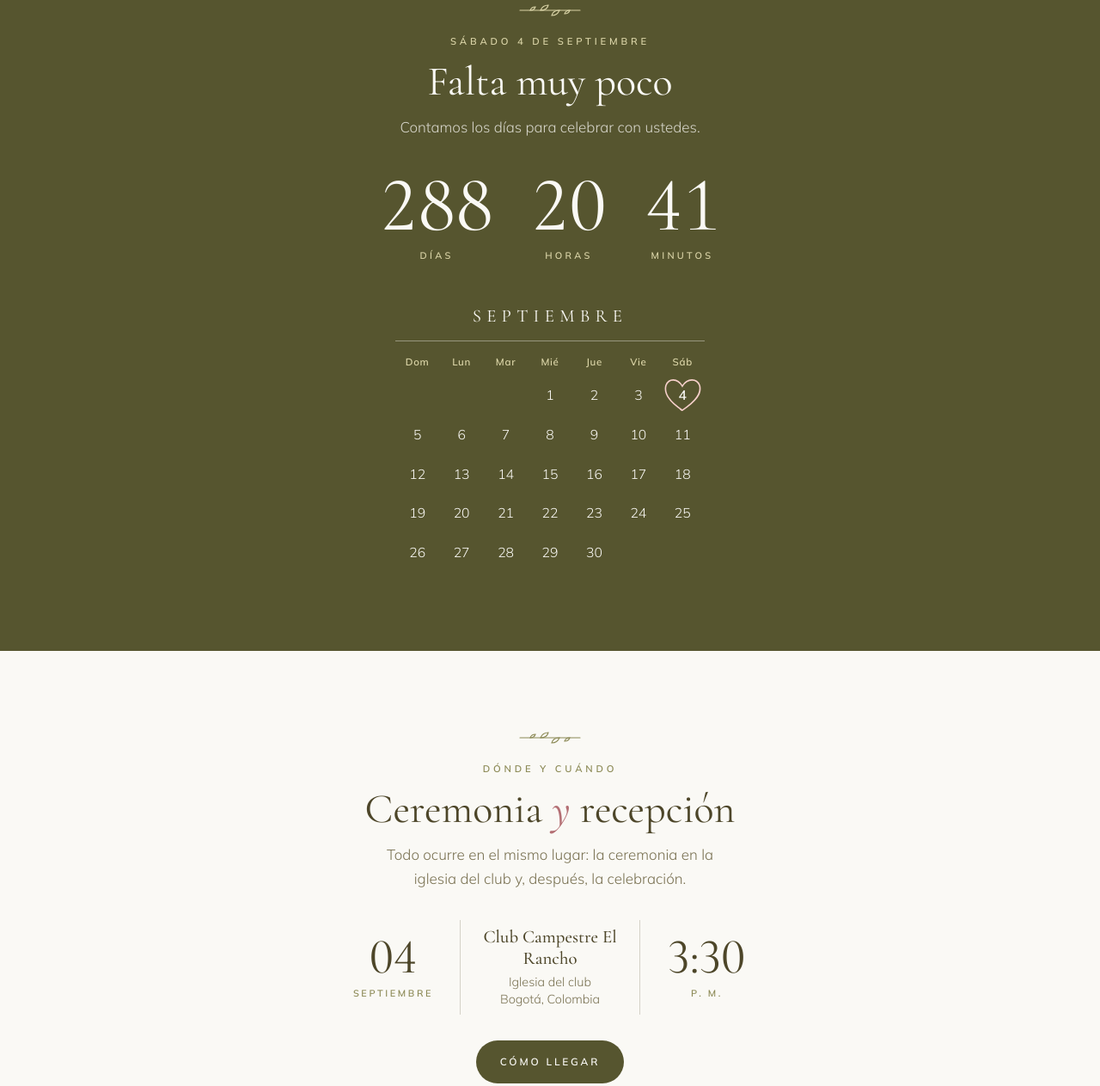
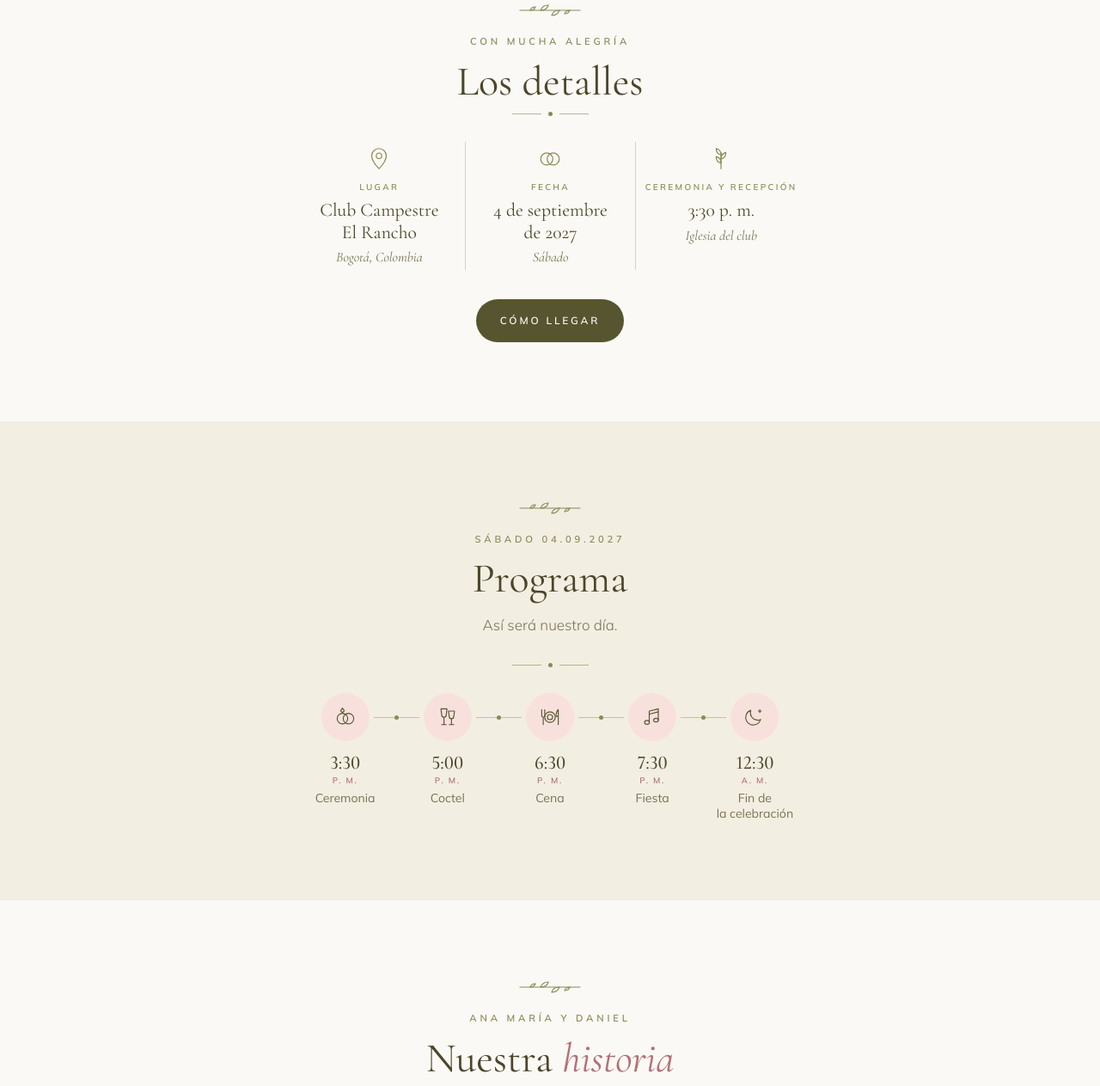
Before and after one commit to danielrosascsc/Boda, a plain HTML site: page index.html in a window 1280 px wide. Shown: the part 1570-2833 px from the top of the page at 86% size. Drawn offline with nearby package versions, Linux system fonts and the light colour scheme.

Commit message:
Reemplaza cuenta regresiva y calendario por Los detalles; programa en línea horizontal
Co-Authored-By: Claude Opus 5.5 <noreply@anthropic.com>
Claude-Session: https://claude.ai/code/session_018vRjcGNxPwCRffgP65XnTn

```diff
--- a/index.html
+++ b/index.html
@@ -111,31 +111,17 @@ section{padding:clamp(56px,12vw,92px) 0;text-align:center;scroll-margin-top:var(
 .flores img.espejo{display:none;transform:scaleX(-1)}
 @media (min-width:900px){.flores img{width:50%}.flores img.espejo{display:block}}
 
-/* Cuenta regresiva y calendario */
-.cuenta{display:flex;justify-content:center;gap:clamp(18px,7vw,44px);margin:0 0 42px}
-.cuenta b{
-  display:block;font-family:var(--display);font-weight:400;font-size:clamp(3.4rem,17vw,5.6rem);line-height:.95;
-  font-variant-numeric:tabular-nums lining-nums;
-}
-.cuenta span{font-size:.68rem;letter-spacing:.3em;text-transform:uppercase;font-weight:600;color:#D9D3A6}
-.calendario{max-width:360px;margin:0 auto}
-.calendario h3{font-size:1.3rem;letter-spacing:.3em;text-transform:uppercase;padding-bottom:10px;border-bottom:1px solid rgba(250,249,245,.4);margin-bottom:8px}
-.rejilla{display:grid;grid-template-columns:repeat(7,1fr);row-gap:2px;font-variant-numeric:tabular-nums}
-.rejilla .dia-nombre{font-size:.72rem;letter-spacing:.06em;font-weight:600;color:#D9D3A6;padding:6px 0}
-.rejilla .dia{position:relative;padding:9px 0;font-size:.98rem}
-.rejilla .gran-dia{font-weight:600}
-.rejilla .gran-dia svg{position:absolute;left:50%;top:50%;width:50px;height:46px;transform:translate(-50%,-52%);overflow:visible}
-.rejilla .gran-dia path{fill:none;stroke:#F6CFCA;stroke-width:1.6;stroke-linecap:round;stroke-dasharray:140;stroke-dashoffset:0;animation:trazo 1.6s ease-out .4s backwards}
-@keyframes trazo{from{stroke-dashoffset:140}}
-
-/* Ceremonia */
-.ficha{display:grid;grid-template-columns:1fr auto 1fr;align-items:center;margin:0 auto 30px;max-width:520px}
-.ficha > div:not(.centro){padding:0 8px}
-.ficha .num{font-family:var(--display);font-size:clamp(2.2rem,9.5vw,3.6rem);line-height:1;font-variant-numeric:lining-nums}
-.ficha small{display:block;font-size:.68rem;letter-spacing:.24em;text-transform:uppercase;color:var(--oliva);font-weight:600;margin-top:4px}
-.ficha .centro{border-left:1px solid var(--linea);border-right:1px solid var(--linea);padding:8px 16px;max-width:210px}
-.ficha .centro b{font-family:var(--display);font-weight:500;font-size:1.3rem;display:block;line-height:1.2}
-.ficha .centro span{color:var(--tinta-suave);font-size:.9rem;line-height:1.4;display:block;margin-top:4px}
+/* Los detalles: tres columnas con líneas finas, como una invitación impresa */
+.detalles{display:grid;grid-template-columns:repeat(3,1fr);margin:6px 0 34px}
+.detalle{padding:4px 10px;display:flex;flex-direction:column;align-items:center}
+.detalle + .detalle{border-left:1px solid var(--linea)}
+.detalle svg{width:30px;height:30px;color:var(--oliva);margin-bottom:10px}
+.detalle small{font-size:.62rem;letter-spacing:.24em;text-transform:uppercase;font-weight:600;color:var(--oliva)}
+.detalle h3{font-size:clamp(1.05rem,4.6vw,1.35rem);line-height:1.2;margin:6px 0 6px}
+.detalle p{margin:0;font-family:var(--display);font-style:italic;font-size:clamp(.9rem,3.8vw,1rem);line-height:1.3;color:var(--tinta-suave)}
+.adorno{display:flex;align-items:center;justify-content:center;gap:8px;margin:-4px 0 30px;color:var(--oliva)}
+.adorno::before,.adorno::after{content:"";height:1px;width:34px;background:currentColor;opacity:.6}
+.adorno i{width:5px;height:5px;border-radius:50%;background:currentColor}
 .boton{
   display:inline-block;font-family:var(--texto);font-weight:600;font-size:.74rem;letter-spacing:.24em;text-transform:uppercase;
   text-decoration:none;color:var(--papel);background:var(--bosque);padding:15px 28px;border-radius:999px;border:0;transition:background .2s;
@@ -143,18 +129,20 @@ section{padding:clamp(56px,12vw,92px) 0;text-align:center;scroll-margin-top:var(
 a.boton:hover{background:var(--malva)}
 .boton.apagado{background:transparent;color:inherit;border:1px dashed currentColor;opacity:.8}
 
-/* Programa: línea central con momentos alternados */
-.programa{list-style:none;margin:0 auto;padding:0;max-width:460px;position:relative}
-.programa::before{content:"";position:absolute;left:50%;top:6px;bottom:6px;width:1px;background:var(--malva);opacity:.5}
-.programa li{display:grid;grid-template-columns:1fr 1fr;position:relative;padding-bottom:26px}
-.programa li:last-child{padding-bottom:0}
-.programa li::before{content:"";position:absolute;left:50%;top:10px;width:9px;height:9px;margin-left:-4.5px;border-radius:50%;background:var(--malva)}
-.momento{padding:0 22px;text-align:right}
-.programa li:nth-child(even) .momento{grid-column:2;text-align:left}
-.momento svg{width:30px;height:30px;color:var(--bosque);display:inline-block;margin-bottom:2px}
-.momento time{display:block;font-size:.74rem;letter-spacing:.22em;text-transform:uppercase;font-weight:600;color:var(--malva);font-variant-numeric:tabular-nums}
-.momento h3{font-size:1.4rem;line-height:1.15;margin-top:2px}
-.momento p{margin:2px 0 0;font-size:.88rem;line-height:1.4;color:var(--tinta-suave)}
+/* Programa: línea horizontal con círculos */
+.dia-linea{list-style:none;margin:0 auto;padding:0;max-width:600px;display:grid;grid-template-columns:repeat(5,1fr);position:relative}
+.dia-linea::before{content:"";position:absolute;top:28px;left:10%;right:10%;height:1px;background:var(--oliva);opacity:.45}
+.dia-linea li{position:relative;display:flex;flex-direction:column;align-items:center;padding:0 2px}
+.dia-linea li:not(:last-child)::after{content:"";position:absolute;top:26px;right:-2.5px;width:5px;height:5px;border-radius:50%;background:var(--oliva)}
+.circulo{
+  width:56px;height:56px;border-radius:50%;display:flex;align-items:center;justify-content:center;position:relative;z-index:1;
+  background:var(--rosa);color:var(--bosque);box-shadow:0 0 0 5px var(--crema);
+}
+.circulo svg{width:28px;height:28px}
+.dia-linea time{display:block;margin-top:14px;font-family:var(--display);font-size:clamp(1.2rem,5vw,1.4rem);line-height:1;font-weight:500;font-variant-numeric:lining-nums}
+.dia-linea time span{display:block;font-family:var(--texto);font-size:.6rem;letter-spacing:.18em;text-transform:uppercase;font-weight:600;color:var(--malva);margin-top:5px}
+.dia-linea h3{font-family:var(--texto);font-weight:400;font-size:clamp(.72rem,3vw,.88rem);line-height:1.3;margin-top:6px;color:var(--tinta-suave)}
+@media (max-width:380px){.circulo{width:48px;height:48px}.circulo svg{width:24px;height:24px}.dia-linea::before{top:24px}.dia-linea li:not(:last-child)::after{top:22px}}
 
 /* Foto principal */
 .foto-portada{
@@ -224,8 +212,7 @@ a.boton:hover{background:var(--malva)}
   </button>
   <nav class="menu" id="menu" hidden aria-label="Secciones">
     <a href="#inicio" data-ir="inicio">Inicio</a>
-    <a href="#cuenta" data-ir="cuenta" style="--punto:var(--bosque)">Cuenta regresiva</a>
-    <a href="#ceremonia" data-ir="ceremonia">Ceremonia y recepción</a>
+    <a href="#detalles" data-ir="detalles" style="--punto:var(--bosque)">Los detalles</a>
     <a href="#programa" data-ir="programa" style="--punto:var(--malva)">Programa</a>
     <a href="#historia" data-ir="historia" style="--punto:var(--durazno)">Nuestra historia</a>
     <a href="#vestimenta" data-ir="vestimenta">Código de vestimenta</a>
@@ -250,61 +237,43 @@ a.boton:hover{background:var(--malva)}
     </div>
   </section>
 
-  <section id="cuenta" class="f-bosque">
+  <section id="detalles">
     <div class="envoltura">
       <svg class="ramita" aria-hidden="true"><use href="#ramita"/></svg>
-      <p class="etiqueta">Sábado 4 de septiembre</p>
-      <h2 class="titulo" id="titulo-cuenta">Falta muy poco</h2>
-      <p class="sub">Contamos los días para celebrar con ustedes.</p>
-      <div class="cuenta" role="group" aria-labelledby="titulo-cuenta">
-        <div><b id="c-dias">–</b><span>Días</span></div>
-        <div><b id="c-horas">–</b><span>Horas</span></div>
-        <div><b id="c-min">–</b><span>Minutos</span></div>
-      </div>
-      <div class="calendario">
-        <h3>Septiembre</h3>
-        <div class="rejilla" id="rejilla"></div>
-      </div>
-    </div>
-  </section>
-
-  <section id="ceremonia">
-    <div class="envoltura">
-      <svg class="ramita" aria-hidden="true"><use href="#ramita"/></svg>
-      <p class="etiqueta">Dónde y cuándo</p>
-      <h2 class="titulo">Ceremonia <em>y</em> recepción</h2>
-      <p class="sub">Todo ocurre en el mismo lugar: la ceremonia en la iglesia del club y, después, la celebración.</p>
-      <div class="ficha">
-        <div><span class="num">04</span><small>Septiembre</small></div>
-        <div class="centro"><b>Club Campestre El Rancho</b><span>Iglesia del club<br>Bogotá, Colombia</span></div>
-        <div><span class="num">3:30</span><small>p.&nbsp;m.</small></div>
+      <p class="etiqueta">Con mucha alegría</p>
+      <h2 class="titulo">Los detalles</h2>
+      <div class="adorno" aria-hidden="true"><i></i></div>
+      <div class="detalles">
+        <div class="detalle">
+          <svg viewBox="0 0 32 32" fill="none" stroke="currentColor" stroke-width="1.3" aria-hidden="true"><path d="M16 29s9-9.2 9-16a9 9 0 0 0-18 0c0 6.8 9 16 9 16z"/><circle cx="16" cy="13" r="3.4"/></svg>
+          <small>Lugar</small><h3>Club Campestre El Rancho</h3><p>Bogotá, Colombia</p>
+        </div>
+        <div class="detalle">
+          <svg viewBox="0 0 32 32" fill="none" stroke="currentColor" stroke-width="1.3" aria-hidden="true"><circle cx="12" cy="17" r="7.5"/><circle cx="20" cy="17" r="7.5"/></svg>
+          <small>Fecha</small><h3>4 de septiembre de 2027</h3><p>Sábado</p>
+        </div>
+        <div class="detalle">
+          <svg viewBox="0 0 32 32" fill="none" stroke="currentColor" stroke-width="1.3" stroke-linecap="round" aria-hidden="true"><path d="M16 29V9"/><path d="M16 12c-4-1-6-4-6-8 4 1 6 4 6 8zM16 17c4-1 6-4 6-8-4 1-6 4-6 8zM16 22c-4-1-6-4-6-8 4 1 6 4 6 8z"/></svg>
+          <small>Ceremonia y recepción</small><h3>3:30 p.&nbsp;m.</h3><p>Iglesia del club</p>
+        </div>
       </div>
       <a class="boton" href="https://www.google.com/maps/search/?api=1&query=Club+Campestre+El+Rancho+Bogot%C3%A1" target="_blank" rel="noopener">Cómo llegar</a>
     </div>
   </section>
 
-  <section id="programa" class="f-rosa">
+  <section id="programa" class="f-crema">
     <div class="envoltura">
       <svg class="ramita" aria-hidden="true"><use href="#ramita"/></svg>
       <p class="etiqueta">Sábado 04.09.2027</p>
       <h2 class="titulo">Programa</h2>
       <p class="sub">Así será nuestro día.</p>
-      <ol class="programa">
-        <li><div class="momento">
-          <svg viewBox="0 0 32 32" fill="none" stroke="currentColor" stroke-width="1.3" aria-hidden="true"><circle cx="12" cy="19" r="7"/><circle cx="20" cy="19" r="7"/><path d="M9.5 8.5 12 5l2.5 3.5L12 11z"/></svg>
-          <time>3:30 p. m.</time><h3>Ceremonia</h3><p>Iglesia del club, con músicos en vivo</p></div></li>
-        <li><div class="momento">
-          <svg viewBox="0 0 32 32" fill="none" stroke="currentColor" stroke-width="1.3" stroke-linecap="round" aria-hidden="true"><path d="M7 5h8l-1 8a3 3 0 0 1-6 0zM11 16v9M8 26h6M17 8h8l-1 7a3 3 0 0 1-6 0zM21 18v7M18 26h6"/></svg>
-          <time>5:00 p. m.</time><h3>Recepción y coctel</h3></div></li>
-        <li><div class="momento">
-          <svg viewBox="0 0 32 32" fill="none" stroke="currentColor" stroke-width="1.3" stroke-linecap="round" aria-hidden="true"><circle cx="16" cy="16" r="7"/><circle cx="16" cy="16" r="3.4"/><path d="M5 6v8a2 2 0 0 0 2 2v10M5 6v6M9 6v8a2 2 0 0 1-2 2M27 26V6c-2 2-3 5-3 9h3"/></svg>
-          <time>6:30 p. m.</time><h3>Cena</h3></div></li>
-        <li><div class="momento">
-          <svg viewBox="0 0 32 32" fill="none" stroke="currentColor" stroke-width="1.3" stroke-linecap="round" stroke-linejoin="round" aria-hidden="true"><path d="M12 23V8l12-3v15"/><ellipse cx="9" cy="23" rx="3.2" ry="2.5"/><ellipse cx="21" cy="20" rx="3.2" ry="2.5"/><path d="M12 12l12-3"/></svg>
-          <time>7:30 p. m.</time><h3>Fiesta</h3><p>A bailar</p></div></li>
-        <li><div class="momento">
-          <svg viewBox="0 0 32 32" fill="none" stroke="currentColor" stroke-width="1.3" stroke-linecap="round" stroke-linejoin="round" aria-hidden="true"><path d="M22 20a10 10 0 0 1-11-13 10 10 0 1 0 13 12 9 9 0 0 1-2 1z"/><path d="M23 6v4M21 8h4"/></svg>
-          <time>12:30 a. m.</time><h3>Fin de la celebración</h3></div></li>
+      <div class="adorno" aria-hidden="true"><i></i></div>
+      <ol class="dia-linea">
+        <li><span class="circulo"><svg viewBox="0 0 32 32" fill="none" stroke="currentColor" stroke-width="1.3" stroke-linecap="round" stroke-linejoin="round" aria-hidden="true"><circle cx="12" cy="18" r="7"/><circle cx="20" cy="18" r="7"/><path d="M9.5 7.5 12 4l2.5 3.5L12 10z"/></svg></span><time>3:30<span>p.&nbsp;m.</span></time><h3>Ceremonia</h3></li>
+        <li><span class="circulo"><svg viewBox="0 0 32 32" fill="none" stroke="currentColor" stroke-width="1.3" stroke-linecap="round" stroke-linejoin="round" aria-hidden="true"><path d="M7 5h8l-1 8a3 3 0 0 1-6 0zM11 16v9M8 26h6M17 8h8l-1 7a3 3 0 0 1-6 0zM21 18v7M18 26h6"/></svg></span><time>5:00<span>p.&nbsp;m.</span></time><h3>Coctel</h3></li>
+        <li><span class="circulo"><svg viewBox="0 0 32 32" fill="none" stroke="currentColor" stroke-width="1.3" stroke-linecap="round" stroke-linejoin="round" aria-hidden="true"><circle cx="16" cy="16" r="7"/><circle cx="16" cy="16" r="3.4"/><path d="M5 6v8a2 2 0 0 0 2 2v10M5 6v6M9 6v8a2 2 0 0 1-2 2M27 26V6c-2 2-3 5-3 9h3"/></svg></span><time>6:30<span>p.&nbsp;m.</span></time><h3>Cena</h3></li>
+        <li><span class="circulo"><svg viewBox="0 0 32 32" fill="none" stroke="currentColor" stroke-width="1.3" stroke-linecap="round" stroke-linejoin="round" aria-hidden="true"><path d="M12 23V8l12-3v15"/><ellipse cx="9" cy="23" rx="3.2" ry="2.5"/><ellipse cx="21" cy="20" rx="3.2" ry="2.5"/><path d="M12 12l12-3"/></svg></span><time>7:30<span>p.&nbsp;m.</span></time><h3>Fiesta</h3></li>
+        <li><span class="circulo"><svg viewBox="0 0 32 32" fill="none" stroke="currentColor" stroke-width="1.3" stroke-linecap="round" stroke-linejoin="round" aria-hidden="true"><path d="M22 20a10 10 0 0 1-11-13 10 10 0 1 0 13 12 9 9 0 0 1-2 1z"/><path d="M23 6v4M21 8h4"/></svg></span><time>12:30<span>a.&nbsp;m.</span></time><h3>Fin de la celebración</h3></li>
       </ol>
     </div>
   </section>
@@ -404,32 +373,6 @@ a.boton:hover{background:var(--malva)}
 
 <script>
 (function(){
-  // Ceremonia: 4 de septiembre de 2027, 3:30 p. m., hora de Colombia (UTC-5)
-  var boda = new Date("2027-09-04T15:30:00-05:00").getTime();
-  var d = document.getElementById("c-dias"), h = document.getElementById("c-horas"), m = document.getElementById("c-min");
-  function pinta(){
-    var falta = boda - Date.now();
-    if (falta <= 0){ d.textContent = "0"; h.textContent = "00"; m.textContent = "00";
-      document.getElementById("titulo-cuenta").textContent = "¡Llegó el día!"; return; }
-    var min = Math.floor(falta / 60000);
-    d.textContent = Math.floor(min / 1440);
-    h.textContent = String(Math.floor(min % 1440 / 60)).padStart(2, "0");
-    m.textContent = String(min % 60).padStart(2, "0");
-  }
-  pinta(); setInterval(pinta, 20000);
-
-  // Calendario de septiembre de 2027 (semana desde el domingo)
-  var r = document.getElementById("rejilla"), html = "";
-  ["Dom","Lun","Mar","Mié","Jue","Vie","Sáb"].forEach(function(n){ html += '<div class="dia-nombre">' + n + '</div>'; });
-  var inicio = new Date(2027, 8, 1).getDay();
-  for (var i = 0; i < inicio; i++) html += "<div></div>";
-  for (var dia = 1; dia <= 30; dia++){
-    if (dia === 4){
-      html += '<div class="dia gran-dia" aria-label="4 de septiembre, día de la boda">4<svg viewBox="0 0 50 46" aria-hidden="true"><path d="M25 41C10 31 3 22 6 12c3-8 13-9 19 1 6-10 17-9 20-1 3 10-5 19-20 29-1 .6-2-.6-3-2"/></svg></div>';
-    } else html += '<div class="dia">' + dia + '</div>';
-  }
-  r.innerHTML = html;
-
   // Menú desplegable
   var boton = document.getElementById("menu-boton"), menu = document.getElementById("menu");
   function abre(si){ menu.hidden = !si; boton.setAttribute("aria-expanded", String(si)); }
```
